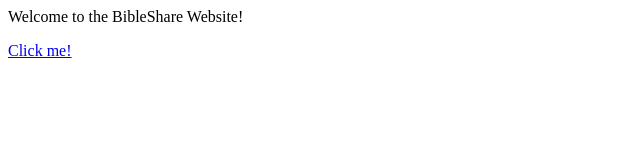
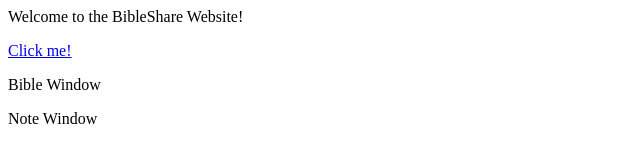
Before and after one commit to Rayje1997/BibleShareJS, a plain HTML site: page index.html in a window 1280 px wide. Shown: the whole page, without its empty margins (0-640 px from the left). Drawn offline with Linux system fonts and the light colour scheme.

Commit message:
updating remote reop

```diff
--- a/index.html
+++ b/index.html
@@ -12,6 +12,14 @@
 		<p>Welcome to the BibleShare Website!</p>
 		<a href="./html/test.html">Click me!</a>
 
+		<div id = "bibleWindow">
+			<p>Bible Window</p>
+		</div>
+
+		<div id = "noteWindow">
+			<p>Note Window</p>
+		</div>
+
 	</body>
 
 </html>
```
